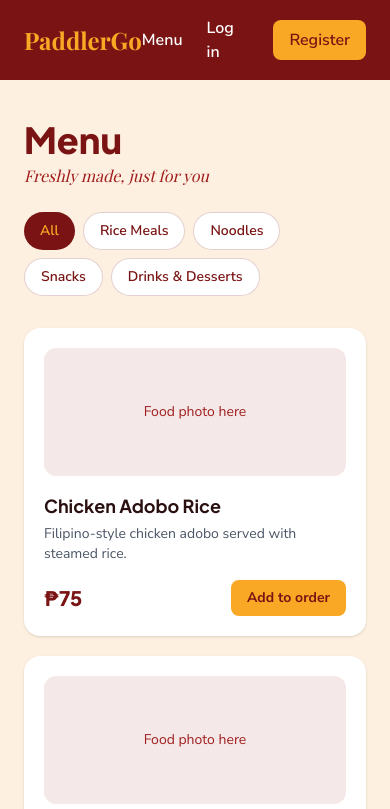
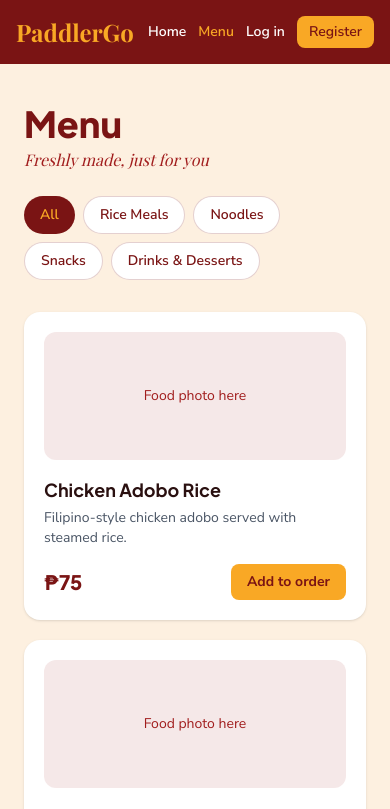
Before and after one commit to kdzyoda/IT109-FVJK1-BIGARAN-COGTAS-DUQUESA, a Nuxt app in the folder frontend/: page /menu in a window 390 px wide. Shown: the top 809 px of the page. Built offline with nearby package versions, Linux system fonts and the light colour scheme; a web font is replaced by a local one.

Commit message:
feat: shared navbar across home, menu and dashboard

```diff
--- a/frontend/app/components/AppNavbar.vue
+++ b/frontend/app/components/AppNavbar.vue
@@ -9,24 +9,35 @@ async function doLogout() {
 </script>
 
 <template>
-  <header class="bg-maroon text-white flex items-center justify-between px-6 py-4">
-    <NuxtLink to="/" class="brand text-2xl text-amber">PaddlerGo</NuxtLink>
-    <nav class="flex items-center gap-6 nav">
-      <NuxtLink to="/menu">
+  <header class="bg-maroon text-white">
+    <div class="mx-auto flex max-w-6xl flex-wrap items-center justify-between gap-3 px-4 py-4 sm:px-6">
+      <NuxtLink to="/" class="brand text-2xl text-amber sm:text-3xl">PaddlerGo</NuxtLink>
+
+      <nav class="nav flex flex-wrap items-center gap-3 text-sm sm:gap-5 sm:text-base">
+        <NuxtLink to="/" class="hover:text-amber" active-class="text-amber" exact-active-class="text-amber">Home</NuxtLink>
+
+        <NuxtLink to="/menu" class="flex items-center gap-1.5 hover:text-amber" active-class="text-amber">
           Menu
-        <span v-if="count > 0" class="ml-1 rounded-full bg-amber px-2 py-0.5 text-xs text-maroon">
+          <span v-if="count" class="grid h-5 min-w-5 place-items-center rounded-full bg-amber px-1 text-xs text-maroon">
             {{ count }}
           </span>
         </NuxtLink>
+
         <template v-if="user">
-        <NuxtLink to="/dashboard">Dashboard</NuxtLink>
-        <span class="text-white/70">{{ user.username }} ({{ user.role }})</span>
-        <button class="text-amber underline" @click="doLogout">Logout</button>
+          <NuxtLink to="/dashboard" class="hover:text-amber" active-class="text-amber">Dashboard</NuxtLink>
+          <button
+            class="rounded-lg border border-amber/60 px-3 py-1.5 text-amber hover:bg-amber hover:text-maroon"
+            @click="doLogout"
+          >
+            Logout
+          </button>
         </template>
+
         <template v-else>
-        <NuxtLink to="/login">Log in</NuxtLink>
-        <NuxtLink to="/register" class="rounded-lg bg-amber px-4 py-2 text-maroon">Register</NuxtLink>
+          <NuxtLink to="/login" class="hover:text-amber">Log in</NuxtLink>
+          <NuxtLink to="/register" class="rounded-lg bg-amber px-3 py-1.5 text-maroon hover:brightness-105">Register</NuxtLink>
         </template>
       </nav>
+    </div>
   </header>
 </template>
--- a/frontend/app/pages/dashboard.vue
+++ b/frontend/app/pages/dashboard.vue
@@ -1,13 +1,8 @@
 <script setup lang="ts">
-const { user, logout } = useAuth()
+const { user } = useAuth()
 const { count, total } = useCart()
 
 if (!user.value) await navigateTo('/login')
-
-async function doLogout() {
-  await logout()
-  await navigateTo('/login')
-}
 
 // TEMP SAMPLE DATA: replace with real API data when Laravel is ready
 const adminStats = [
@@ -33,25 +28,13 @@ const roleLabel = computed(() => {
 
 <template>
   <div v-if="user" class="min-h-screen">
-    <!-- Header -->
-    <header class="bg-maroon text-white">
-      <div class="mx-auto flex max-w-6xl flex-wrap items-center justify-between gap-3 px-4 py-4 sm:px-6">
-        <NuxtLink to="/" class="brand text-2xl text-amber">PaddlerGo</NuxtLink>
-        <nav class="nav flex items-center gap-3 text-sm sm:gap-5">
-          <NuxtLink to="/" class="hover:text-amber">Home</NuxtLink>
-          <NuxtLink to="/menu" class="hover:text-amber">Menu</NuxtLink>
-          <button class="rounded-lg border border-amber/60 px-3 py-1.5 text-amber hover:bg-amber hover:text-maroon" @click="doLogout">
-            Logout
-          </button>
-        </nav>
-      </div>
-    </header>
+    <AppNavbar />
 
     <!-- Welcome banner -->
     <section class="bg-crimson text-white">
       <div class="mx-auto max-w-6xl px-4 py-8 sm:px-6 sm:py-10">
         <span class="nav inline-block rounded-full bg-amber px-3 py-1 text-xs text-maroon">{{ roleLabel }}</span>
-        <h1 class="hero mt-3 wrap-break-words text-3xl sm:text-4xl">Welcome, {{ user.username }}</h1>
+        <h1 class="hero mt-3 wrap-break-word text-3xl sm:text-4xl">Welcome, {{ user.username }}</h1>
         <p class="promo mt-1 text-lg text-amber">
           {{ user.role === 'admin' ? 'Keep everything running smoothly' : user.role === 'staff' ? 'Orders are waiting' : 'What are you craving today?' }}
         </p>
```
Lines whose indentation alone changed are shown as unchanged.
